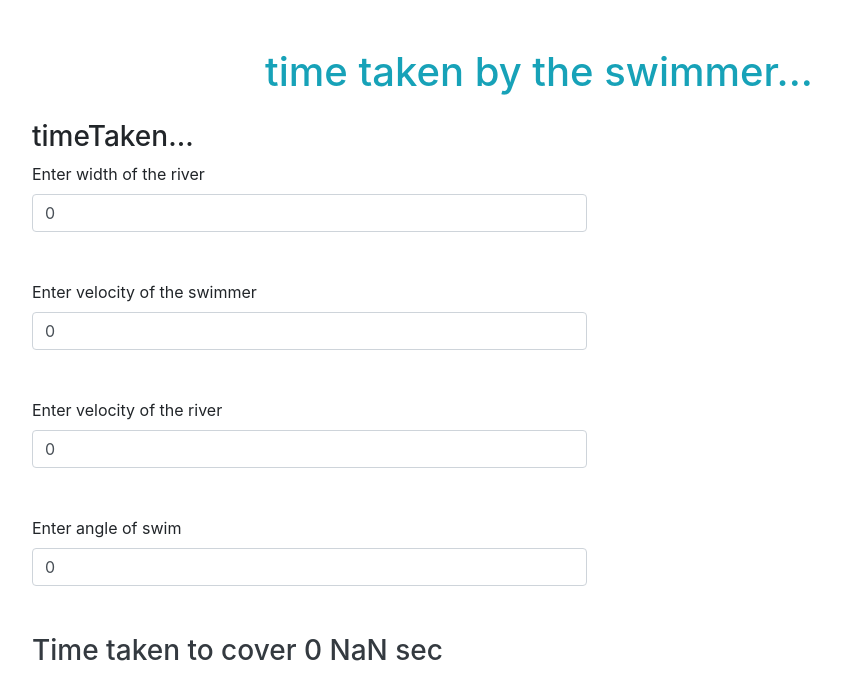
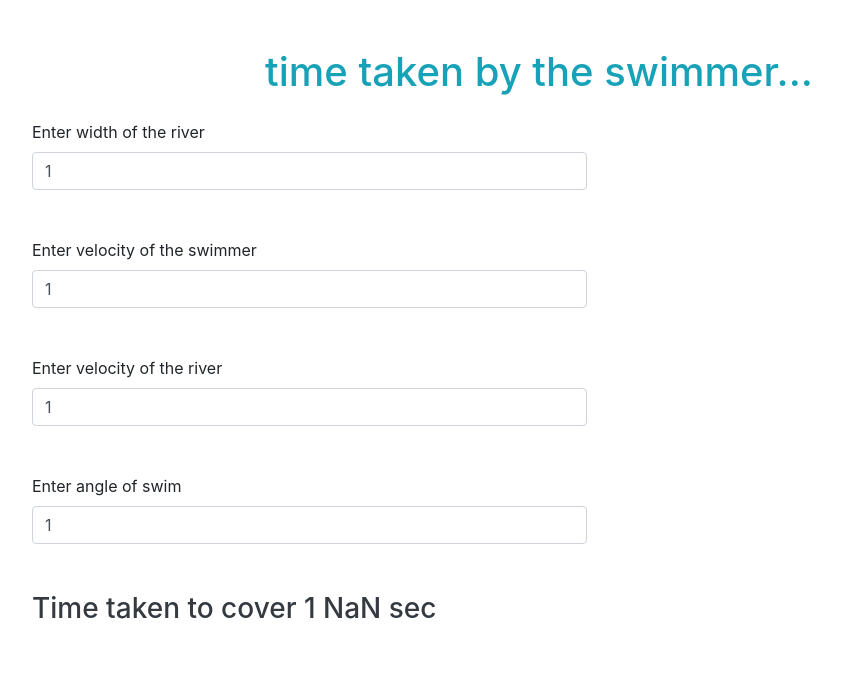
Before and after one commit to SoniKumari30/Time-Calculator, a React (Create React App) app: page / in a window 1280 px wide. Shown: the top 700 px of the page, without its empty margins (101-942 px from the left). Built offline with nearby package versions, Linux system fonts and the light colour scheme.

Commit message:
additional commit

```diff
--- a/package.json
+++ b/package.json
@@ -12,8 +12,7 @@
     "react-dom": "^17.0.1",
     "react-router-dom": "^5.2.0",
     "react-scripts": "4.0.1",
-    "script": "^0.1.4",
-    "web-vitals": "^0.2.4"
+    "script": "^0.1.4"
   },
   "scripts": {
     "start": "react-scripts start",
--- a/src/App.js
+++ b/src/App.js
@@ -9,10 +9,10 @@ class App extends React.Component{
   constructor(){
     super()
     this.state={
-      speedOfStream: 0,
-      speedOfPerson: 0,
-      angleOfSwim:0,
-      distance: 0,
+      velocityOfRiver: 1,
+      velocityOfPerson: 1,
+      angleOfSwim:1,
+      widthOfRiver:1,
 
     }
   }
@@ -26,11 +26,12 @@ class App extends React.Component{
 
 
   render(){
-    let speedOfPerson = this.state.speedOfPerson
-    let speedOfStream = this.state.speedOfStream
-    let distance = this.state.distance
+    let velocityOfPerson = this.state.velocityOfPerson
+    let velocityOfRiver = this.state.velocityOfRiver
     let angleOfSwim = this.state.angleOfSwim
-    let time = distance/speedOfPerson.siny
+    let widthOfRiver = this.state.widthOfRiver
+    let x = velocityOfPerson.siny
+    let time = widthOfRiver/x
 
 
 
@@ -41,22 +42,18 @@ class App extends React.Component{
         <Container>
            <div>
         <h1 className="text-info mt-5 text-center">time taken by the swimmer...</h1>
-
-
         <div className="ml-5 mt-3" style={{ width: "50%", float: "left"}}  >
 
               <Form.Group>
-
-                <h3>timeTaken...</h3>
                 <Form.Label>Enter width of the river</Form.Label>
-                <Form.Control type="Number" value={distance} onChange={this.handleChange} name="distance" /><br/><br/>
+                <Form.Control type="Number" value={widthOfRiver} onChange={this.handleChange} name="widthOfRiver" /><br/><br/>
                 <Form.Label>Enter velocity of the swimmer</Form.Label>
-                <Form.Control type="Number" value={speedOfPerson} onChange={this.handleChange} name="speedOfPerson" /> <br/><br/>
+                <Form.Control type="Number" value={velocityOfPerson} onChange={this.handleChange} name="velocityOfPerson" /> <br/><br/>
                 <Form.Label>Enter velocity of the river</Form.Label>
-                <Form.Control type="Number" value={speedOfStream} onChange={this.handleChange} name="speedOfStream" /> <br/><br/>
+                <Form.Control type="Number" value={velocityOfRiver} onChange={this.handleChange} name="velocityOFRiver" /> <br/><br/>
                 <Form.Label>Enter angle of swim</Form.Label>
                 <Form.Control type="Number" value={angleOfSwim} onChange={this.handleChange} name="angleOfSwim" /> <br/><br/>
-                <h3 className="text-dark">Time taken to cover {distance}  {time} sec</h3>
+                <h3 className="text-dark">Time taken to cover {widthOfRiver}  {time} sec </h3>
               </Form.Group>
           </div>
           </div>
```
Also changed, not shown: 1 other file (tests, documents, lock files or other folders).
